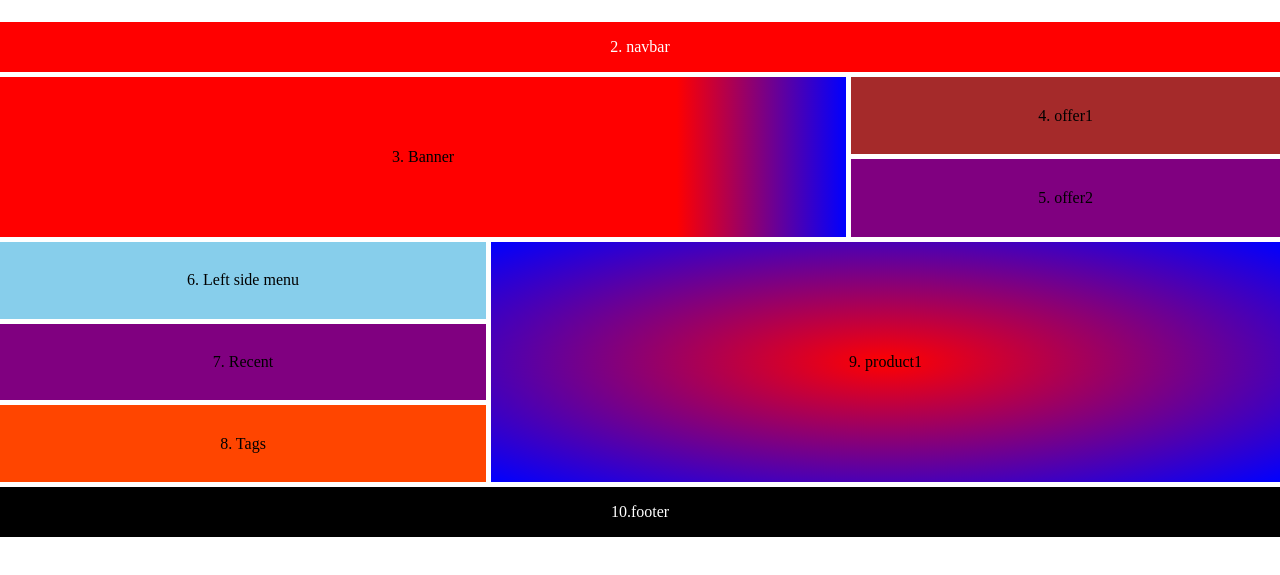
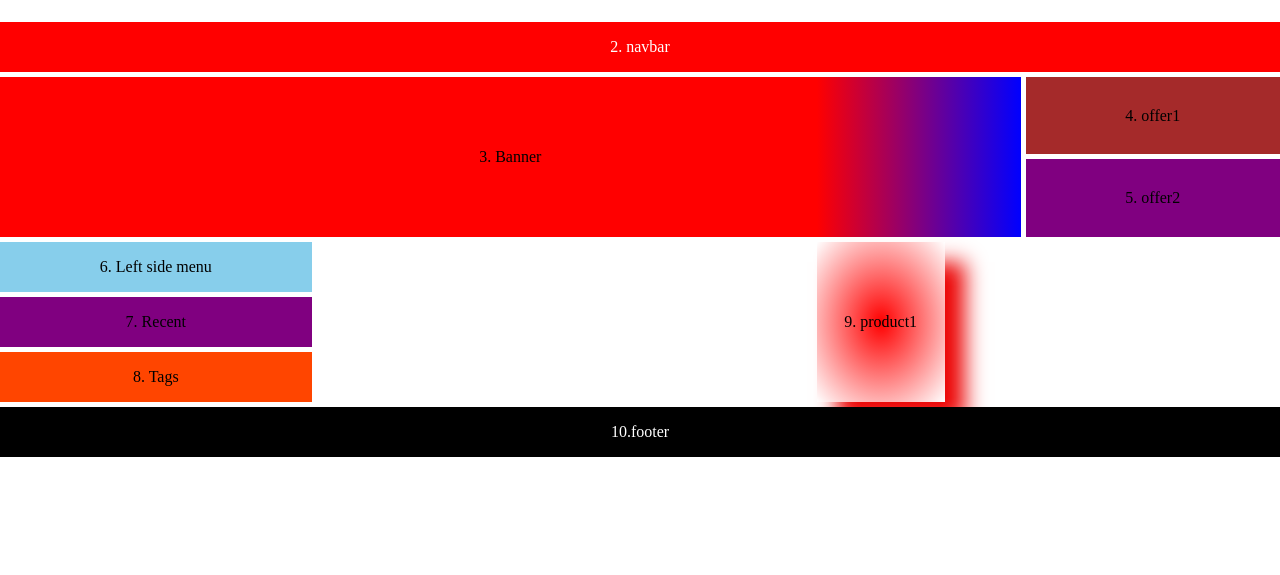
Before and after one commit to Bikal-Adhikari/e-comme-dummy, a plain HTML site: page index.html in a window 1280 px wide. Shown: the part 95-670 px from the top of the page. Drawn offline with Linux system fonts and the light colour scheme.

Commit message:
Updated some grid style

```diff
--- a/style.css
+++ b/style.css
@@ -67,9 +67,15 @@ header {
 }
 
 .main {
-  min-height: 30vh;
-  background: radial-gradient(red, blue);
+  min-height: 10vh;
+  background: radial-gradient(red, white);
   grid-area: main;
+  display: flex;
+  width: 10vw;
+  margin-left: 500px;
+  box-shadow: 20px 20px 20px rgb(236, 6, 6);
+  justify-content: center;
+  align-items: center;
 }
 
 .product1 {
```
